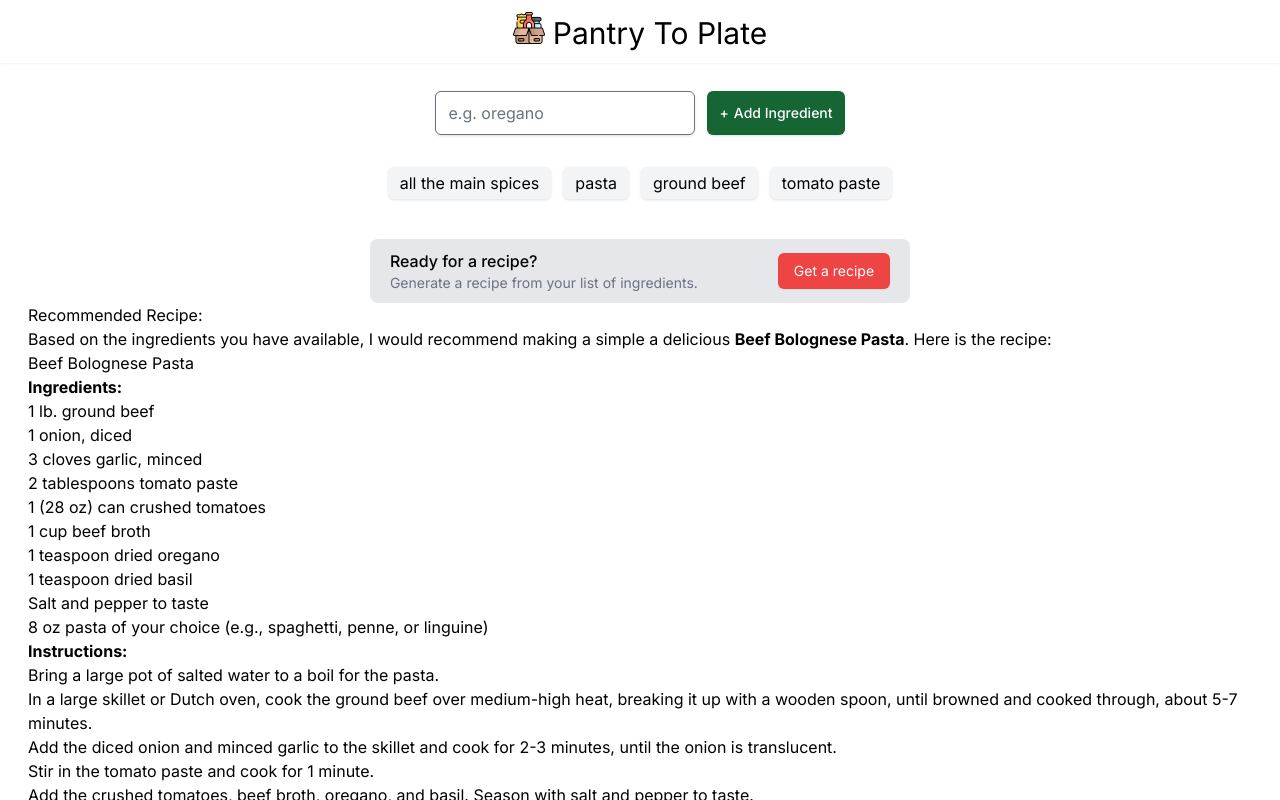
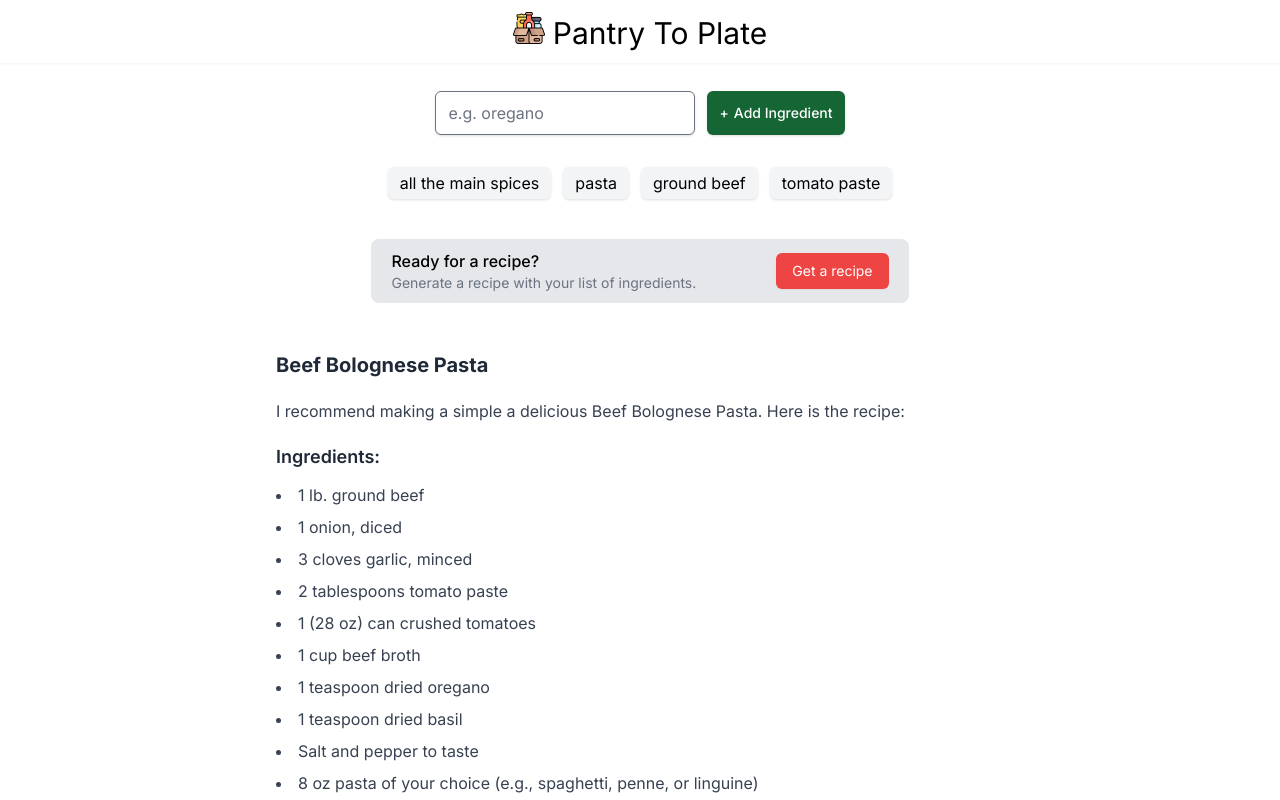
Before and after one commit to jenieg/pantry-to-plate, a React (Vite) app: page / in a window 1280 px wide. Both pictures are taken after a click on the button "Get a recipe". Shown: the top 800 px of the page. Built offline with nearby package versions, Linux system fonts and the light colour scheme.

Commit message:
feat: created recipe component with placeholder recipe

```diff
--- a/src/components/Main.jsx
+++ b/src/components/Main.jsx
@@ -4,6 +4,8 @@ import Recipe from "./Recipe";
 const Main = () => {
     //Ingredients
     const [ingredients, setIngredients] = React.useState(["all the main spices", "pasta", "ground beef", "tomato paste"])
+
+    const [recipeShown, setRecipeShown] = React.useState(false)
 
     const ingredientsListItems = ingredients.map(ingredient => (
         <li className="px-3 py-1 bg-gray-100 rounded-md shadow" key={ingredient}>{ingredient}</li>
@@ -15,11 +17,8 @@ const Main = () => {
         setIngredients(prevIngredients => [...prevIngredients, newIngredient])
     }
 
-    //Recipe
-    const [recipeShown, setRecipeShown] = React.useState(false)
-
     function handleClick() {
-        setRecipeShown(prev => !prev);
+        setRecipeShown(prevShown => !prevShown);
     }
 
     return (
@@ -49,7 +48,7 @@ const Main = () => {
                 {ingredients.length > 3 && <div className="mt-10 sm:w-max flex sm:flex-row flex-col justify-between items-center rounded-lg bg-gray-200 px-5 py-2.5">
                     <div className="sm:mr-20 mr-0 mb-3 sm:mb-0 text-center sm:text-left">
                         <h3 className="text-md font-medium leading-6">Ready for a recipe?</h3>
-                        <p className="text-gray-500 text-sm leading-5">Generate a recipe from your list of ingredients.</p>
+                        <p className="text-gray-500 text-sm leading-5">Generate a recipe with your list of ingredients.</p>
                     </div>
 
                     <button onClick={handleClick} className="border-none rounded-md bg-red-500 shadow-sm text-white px-4 py-2 text-sm cursor-pointer">Get a recipe</button>
--- a/src/components/Recipe.jsx
+++ b/src/components/Recipe.jsx
@@ -1,15 +1,14 @@
 const Recipe = () => {
     return (
-        <section>
-            <h2>Recommended Recipe:</h2>
-            <article className="suggested-recipe-container" aria-live="polite">
-                <p>
-                    Based on the ingredients you have available, I would
-                    recommend making a simple a delicious <strong>Beef Bolognese Pasta</strong>. Here is the recipe:
+        <section className="max-w-3xl mt-7 px-5 py-5">
+            <h2 className="text-xl font-bold text-gray-800 mb-5">Beef Bolognese Pasta</h2>
+            <article className="text-gray-700" aria-live="polite">
+                <p className="mb-5">
+                    I recommend making a simple a delicious Beef Bolognese Pasta. Here is the recipe:
                 </p>
-                <h3>Beef Bolognese Pasta</h3>
-                <strong>Ingredients:</strong>
-                <ul>
+
+                <h3 className="text-lg font-semibold text-gray-800 mb-3">Ingredients:</h3>
+                <ul className="list-disc list-inside space-y-2 mb-5">
                     <li>1 lb. ground beef</li>
                     <li>1 onion, diced</li>
                     <li>3 cloves garlic, minced</li>
@@ -24,8 +23,9 @@ const Recipe = () => {
                         linguine)
                     </li>
                 </ul>
-                <strong>Instructions:</strong>
-                <ol>
+
+                <h3 className="text-lg font-semibold text-gray-800 mb-3">Instructions:</h3>
+                <ol className="list-decimal list-inside space-y-2">
                     <li>
                         Bring a large pot of salted water to a boil for the
                         pasta.
```
